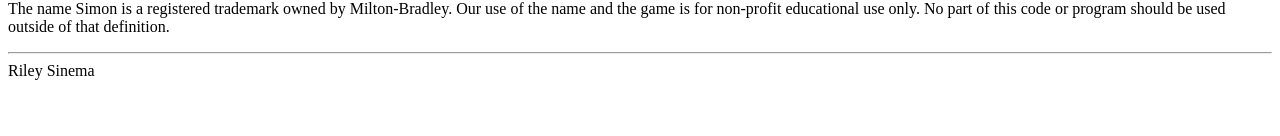
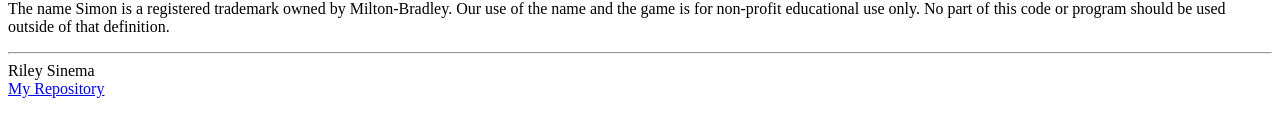
Before and after one commit to rsinema/simon, a plain HTML site: page about.html in a window 1280 px wide. Shown: the part 220-356 px from the top of the page. Drawn offline with Linux system fonts and the light colour scheme.

Commit message:
added text for the footer hyperlink

```diff
--- a/about.html
+++ b/about.html
@@ -38,7 +38,7 @@
             <hr />
             <span class="text-reset">Riley Sinema</span>
             <br />
-            <a href="https://github.com/rsinema/simon/tree/main"></a>
+            <a href="https://github.com/rsinema/simon/tree/main">My Repository</a>
         </footer>
     </body>
 </html>
```
Also changed, not shown: index.html (+1 -1 lines), play.html (+1 -1 lines), scores.html (+1 -1 lines).
